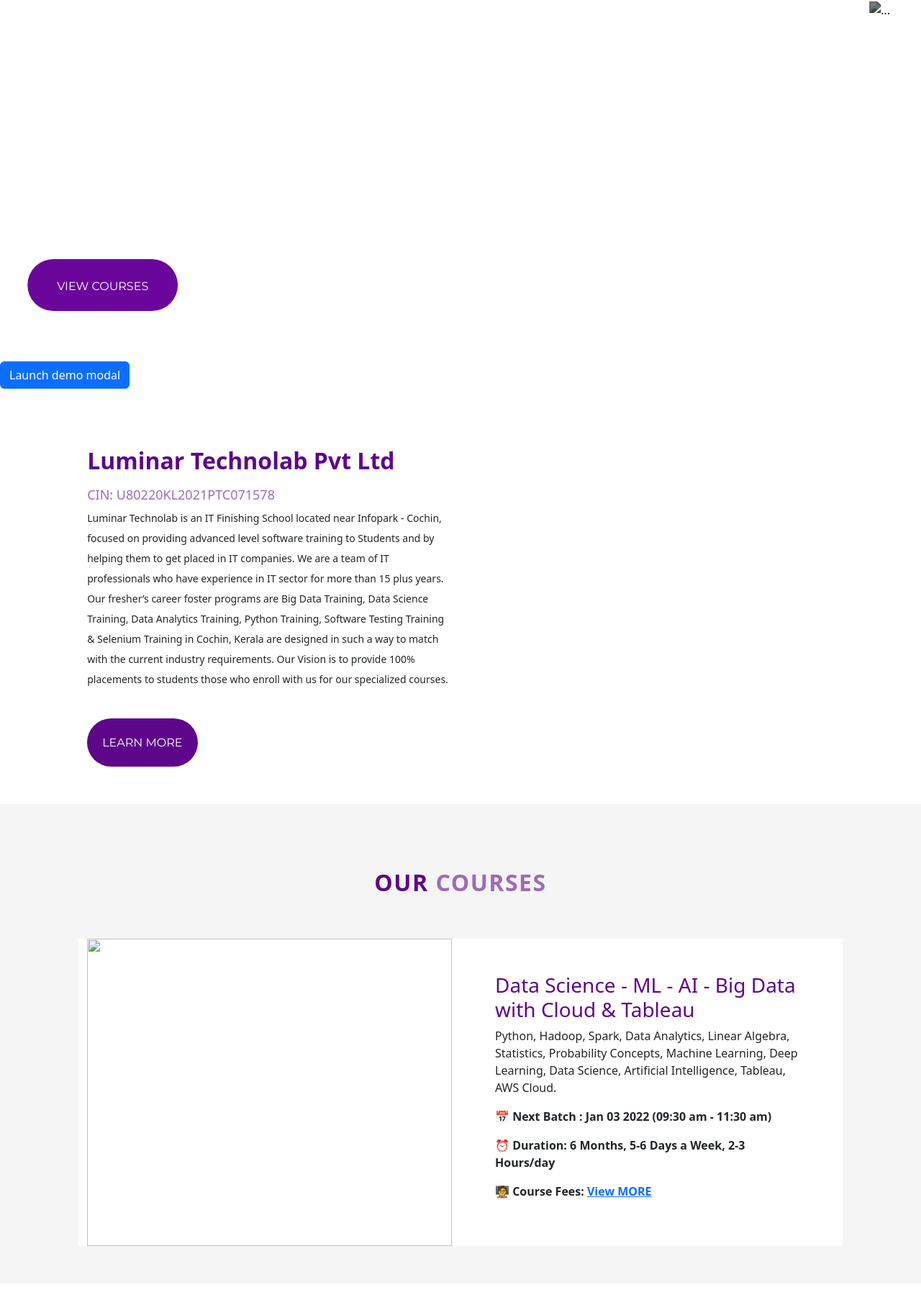
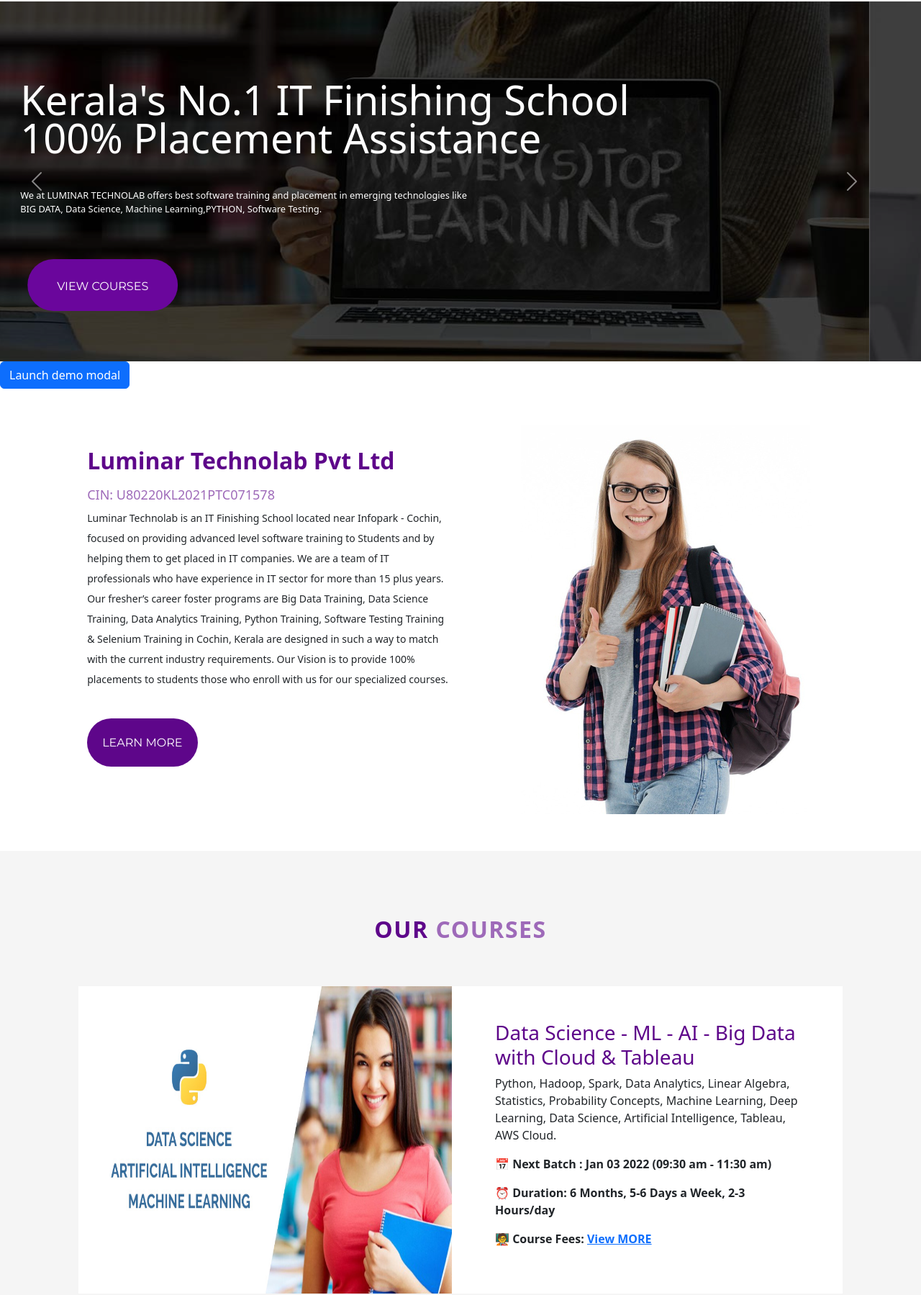
Before and after one commit to mishalibrahim/lunarwebsite, a plain HTML site: page index.html in a window 1280 px wide. Shown: the part 124-1923 px from the top of the page at 72% size. Drawn offline with nearby package versions, Linux system fonts and the light colour scheme.

Commit message:
Update index.html

```diff
--- a/index.html
+++ b/index.html
@@ -73,7 +73,7 @@
     <div id="carouselExample" class="carousel slide" data-bs-ride="carousel">
         <div class="carousel-inner">
             <div class="carousel-item active ">
-                <img src="/luminarwebsite/images/car.jpeg" class="d-block w-100 car-size" alt="...">
+                <img src="./images/car.jpeg" class="d-block w-100 car-size" alt="...">
                 <div class="carousel-caption d-none d-md-block">
                     <h1 class=car-text1>Kerala's No.1 IT Finishing School </h1>
                     <h1 class=car-text1>100% Placement Assistance</h1>
@@ -85,7 +85,7 @@
                 </div>
             </div>
             <div class="carousel-item">
-                <img src="/luminarwebsite/images/car1.jpeg" class="d-block w-100 car-size" alt="...">
+                <img src="./images/car1.jpeg" class="d-block w-100 car-size" alt="...">
                 <div class="carousel-caption d-none d-md-block">
                     <h1 class=car-text2>Data Science , ML & AI </h1>
                     <h1 class=car-text2>Big Data - Hadoop & spark</h1>
@@ -179,7 +179,7 @@
                 in such a way to match with the current industry requirements. Our Vision is to provide 100% placements
                 to students those who enroll with us for our specialized courses.</p>
             <button type="button" class="btn  but-about "><span class="but-font">LEARN MORE</span></button></div>
-           <div class="col-lg-6"> <img class="abt-img" src="/luminarwebsite/images/qq.jpeg" alt=""></div>
+           <div class="col-lg-6"> <img class="abt-img" src="./images/qq.jpeg" alt=""></div>
 
         </div>
     </div>
@@ -194,7 +194,7 @@
             <div class=" col-md-6">
 
 
-                <img class="cour-img" src="/luminarwebsite/images/data-science-1588143159.jpeg" alt=""></div>
+                <img class="cour-img" src="./images/data-science-1588143159.jpeg" alt=""></div>
 
 
             <div class="col-md-6 pt-5 ps-5 pe-5 pb-5">
```
